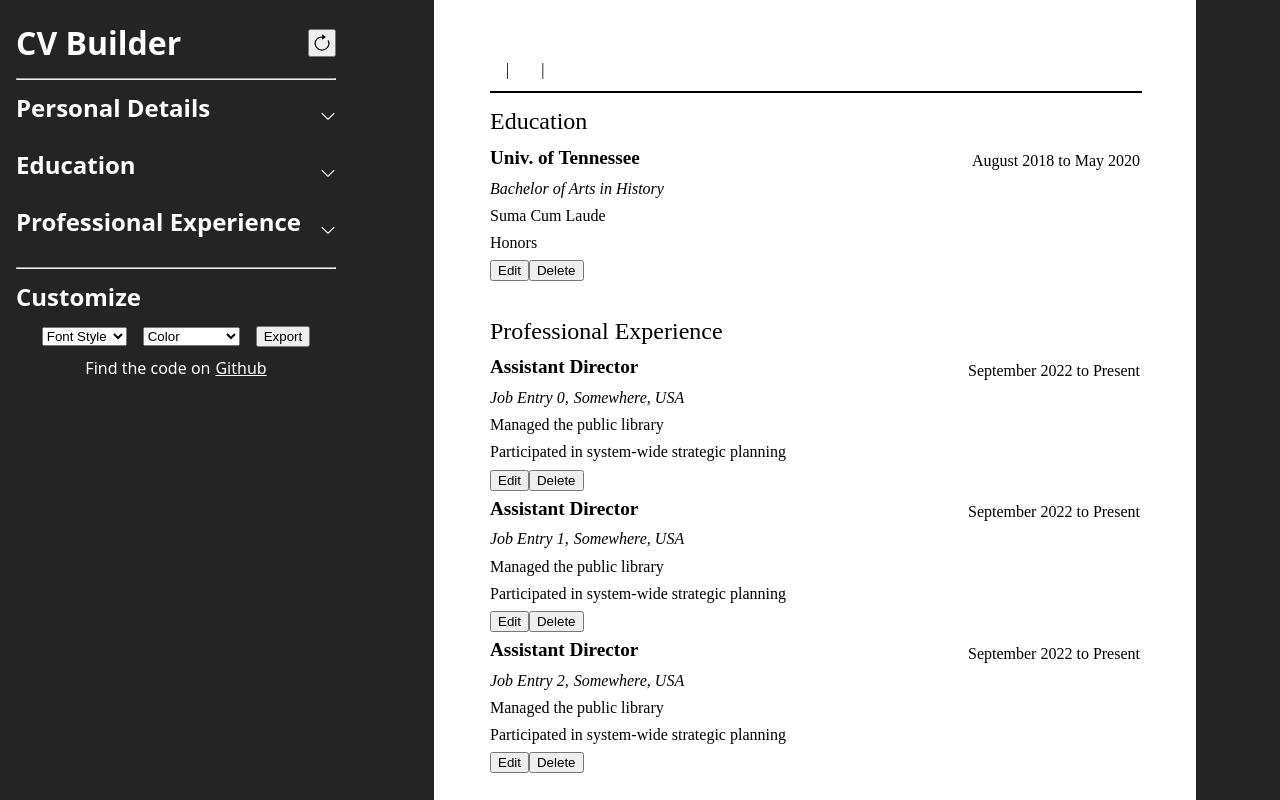
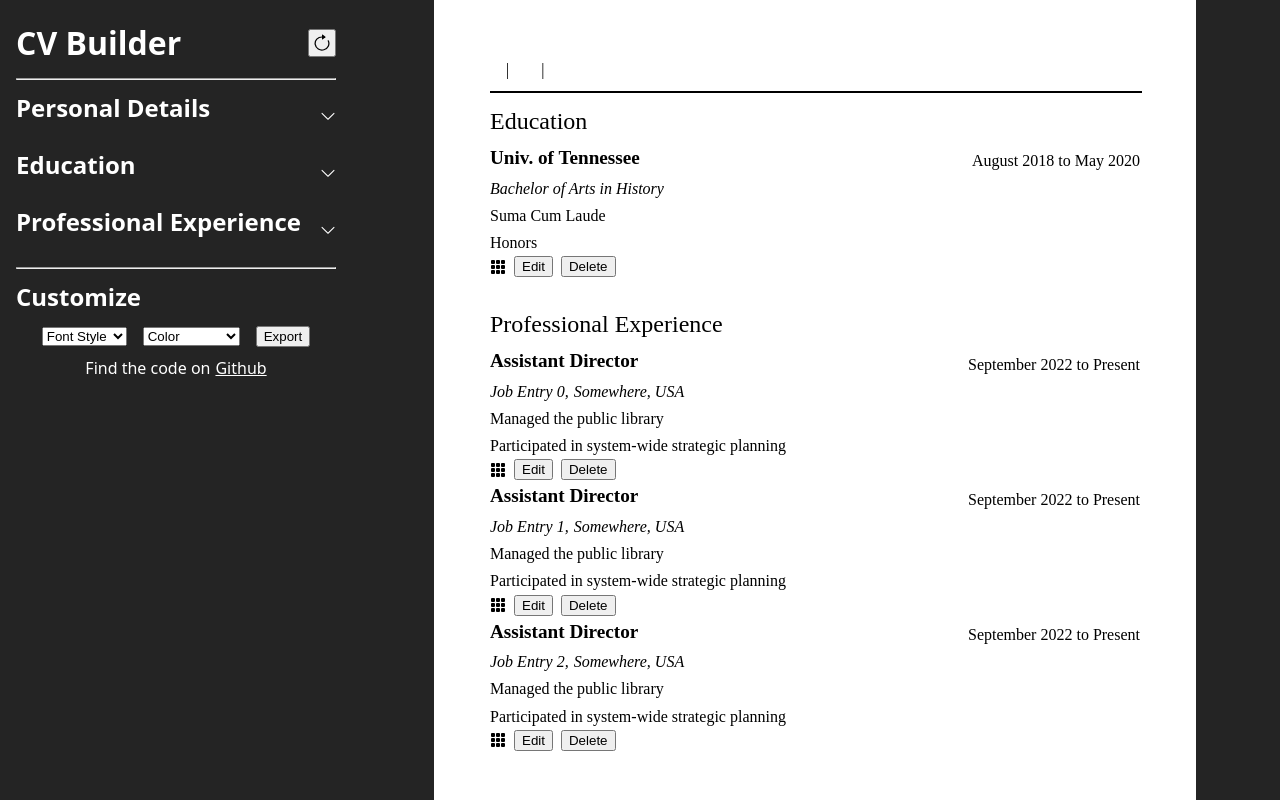
Before and after one commit to jamesspearsv/cv-builder, a React (Vite) app: page / in a window 1280 px wide. Shown: the top 800 px of the page. Built offline with nearby package versions, Linux system fonts and the light colour scheme.

Commit message:
Add drag/drop function to education preview

```diff
--- a/src/App.css
+++ b/src/App.css
@@ -8,7 +8,7 @@ main {
   pointer-events: none;
 }
 
-[draggable] .action-panel > button {
+[draggable] .action-panel .action-item * {
   pointer-events: auto;
 }
 
--- /dev/null
+++ b/src/components/ActionPanel/ActionPanel.css
@@ -0,0 +1,11 @@
+.action-panel {
+  display: flex;
+  align-items: center;
+  gap: 0.5rem;
+}
+
+.action-item {
+  display: flex;
+  justify-content: center;
+  align-items: center;
+}
--- a/src/components/ActionPanel/ActionPanel.jsx
+++ b/src/components/ActionPanel/ActionPanel.jsx
@@ -1,6 +1,21 @@
+import './ActionPanel.css';
+
 export function ActionPanel({ handleEditing, section, index }) {
   return (
     <div className='action-panel no-print'>
+      <div className='action-item'>
+        <svg
+          xmlns='http://www.w3.org/2000/svg'
+          width='1rem'
+          height='1rem'
+          fill='currentColor'
+          class='bi bi-grid-3x3-gap-fill'
+          viewBox='0 0 16 16'
+        >
+          <path d='M1 2a1 1 0 0 1 1-1h2a1 1 0 0 1 1 1v2a1 1 0 0 1-1 1H2a1 1 0 0 1-1-1zm5 0a1 1 0 0 1 1-1h2a1 1 0 0 1 1 1v2a1 1 0 0 1-1 1H7a1 1 0 0 1-1-1zm5 0a1 1 0 0 1 1-1h2a1 1 0 0 1 1 1v2a1 1 0 0 1-1 1h-2a1 1 0 0 1-1-1zM1 7a1 1 0 0 1 1-1h2a1 1 0 0 1 1 1v2a1 1 0 0 1-1 1H2a1 1 0 0 1-1-1zm5 0a1 1 0 0 1 1-1h2a1 1 0 0 1 1 1v2a1 1 0 0 1-1 1H7a1 1 0 0 1-1-1zm5 0a1 1 0 0 1 1-1h2a1 1 0 0 1 1 1v2a1 1 0 0 1-1 1h-2a1 1 0 0 1-1-1zM1 12a1 1 0 0 1 1-1h2a1 1 0 0 1 1 1v2a1 1 0 0 1-1 1H2a1 1 0 0 1-1-1zm5 0a1 1 0 0 1 1-1h2a1 1 0 0 1 1 1v2a1 1 0 0 1-1 1H7a1 1 0 0 1-1-1zm5 0a1 1 0 0 1 1-1h2a1 1 0 0 1 1 1v2a1 1 0 0 1-1 1h-2a1 1 0 0 1-1-1z' />
+        </svg>
+      </div>
+      <div className='action-item'>
         <button
           onClick={() => {
             handleEditing(section, index);
@@ -8,7 +23,10 @@ export function ActionPanel({ handleEditing, section, index }) {
         >
           Edit
         </button>
+      </div>
+      <div className='action-item'>
         <button>Delete</button>
+      </div>
     </div>
   );
 }
--- a/src/components/EducationPreview/EducationPreview.jsx
+++ b/src/components/EducationPreview/EducationPreview.jsx
@@ -1,15 +1,21 @@
 import { ActionPanel } from '../ActionPanel/ActionPanel';
 import './EducationPreview.css';
 
-export function EducationPreview({ info, setInfo, handleEditing }) {
+export function EducationPreview({ info, handleEditing, move }) {
   if (!info.education) return;
 
   return info.education.map((entry, index) => (
     <div
       key={entry.key}
-      className='education-entry'
+      className='education-entry draggable movable'
       data-section='work'
       data-index={index}
+      draggable='true'
+      onDragStart={move.handleDragStart}
+      onDragOver={move.handelDragOver}
+      onDragEnter={move.handleDragEnter}
+      onDragLeave={move.handleDragLeave}
+      onDrop={move.handleDrop}
     >
       <div
         className='entry-group'
--- a/src/components/Preview/Preview.css
+++ b/src/components/Preview/Preview.css
@@ -3,7 +3,7 @@
 #preview {
   --preview-size: 650px;
   width: var(--preview-size);
-  height: calc(var(--preview-size) * 1.2941);
+  min-height: calc(var(--preview-size) * 1.2941);
   background-color: #ffffff;
   color: #000000;
   padding: 3.5rem;
@@ -36,9 +36,8 @@ hr.divider {
   white-space: pre-wrap;
 }
 
-.draggable:hover {
+.action-item svg:hover {
   cursor: move;
-  background-color: #e9e9e9;
 }
 
 .over {
--- a/src/components/Preview/Preview.jsx
+++ b/src/components/Preview/Preview.jsx
@@ -32,6 +32,70 @@ export function Preview({ info, setInfo, style }) {
     }
   }
 
+  const move = (() => {
+    let moveInfo = {
+      section: '',
+      currentIndex: '',
+      sectionConfirm: '',
+      newIndex: '',
+    };
+
+    function handleDragStart(e) {
+      moveInfo.section = e.target.dataset.section;
+      moveInfo.currentIndex = parseInt(e.target.dataset.index);
+    }
+
+    function handelDragOver(e) {
+      e.preventDefault();
+      return false;
+    }
+
+    function handleDragEnter(e) {
+      e.preventDefault();
+      if (e.target.classList.contains('movable')) {
+        e.target.classList.add('over');
+      }
+
+      moveInfo.sectionConfirm = e.target.dataset.section;
+      moveInfo.newIndex = parseInt(e.target.dataset.index);
+    }
+
+    function handleDragLeave(e) {
+      e.preventDefault();
+      e.target.classList.remove('over');
+    }
+
+    function handleDrop(e) {
+      e.preventDefault();
+      if (moveInfo.section !== moveInfo.sectionConfirm) return;
+
+      let array;
+      if (moveInfo.section === 'work') {
+        array = [...info.work];
+      } else {
+        array = [...info.education];
+      }
+
+      const temp = array[moveInfo.currentIndex]; // copy entry being moved
+      array.splice(moveInfo.currentIndex, 1); // remove entry being moved
+      array.splice(moveInfo.newIndex, 0, temp); // add copied entry
+
+      if (moveInfo.section === 'work') {
+        setInfo({ ...info, work: array });
+      } else {
+        setInfo({ ...info, education: array });
+      }
+      e.target.classList.remove('over');
+    }
+    return {
+      handleDragStart,
+      handelDragOver,
+      handleDragEnter,
+      handleDrop,
+      handleDragLeave,
+    };
+  })();
+
   return (
     <>
       <div
@@ -47,8 +111,8 @@ export function Preview({ info, setInfo, style }) {
         <div className='preview-h1'>Education</div>
         <EducationPreview
           info={info}
-          setInfo={setInfo}
           handleEditing={handleEditing}
+          move={move}
         />
         <br />
         <div className='preview-h1'>Professional Experience</div>
@@ -56,6 +120,7 @@ export function Preview({ info, setInfo, style }) {
           info={info}
           setInfo={setInfo}
           handleEditing={handleEditing}
+          move={move}
         />
       </div>
     </>
--- a/src/components/WorkPreview/WorkPreview.jsx
+++ b/src/components/WorkPreview/WorkPreview.jsx
@@ -1,68 +1,13 @@
 import { ActionPanel } from '../ActionPanel/ActionPanel';
 import './WorkPreview.css';
 
-export function WorkPreview({ info, setInfo, handleEditing }) {
+export function WorkPreview({ info, handleEditing, move }) {
   if (!info.work) return;
-
-  let moveInfo = {
-    section: '',
-    currentIndex: '',
-    sectionConfirm: '',
-    newIndex: '',
-  };
-
-  const move = (() => {
-    function handleDragStart(e) {
-      moveInfo.section = e.target.dataset.section;
-      moveInfo.currentIndex = parseInt(e.target.dataset.index);
-
-      // console.log('section: ' + section);
-      // console.log('currentIndex: ' + currentIndex);
-    }
-
-    function handelDragOver(e) {
-      e.preventDefault();
-      return false;
-    }
-
-    function handleDragEnter(e) {
-      e.preventDefault();
-      e.target.classList.add('over');
-      moveInfo.sectionConfirm = e.target.dataset.section;
-      moveInfo.newIndex = parseInt(e.target.dataset.index);
-    }
-
-    function handleDragLeave(e) {
-      e.preventDefault();
-      e.target.classList.remove('over');
-    }
-
-    function handleDrop(e) {
-      e.preventDefault();
-      if (moveInfo.section !== moveInfo.sectionConfirm) return;
-
-      console.log(moveInfo);
-      const work = [...info.work];
-      const temp = work[moveInfo.currentIndex]; // copy entry being moved
-      work.splice(moveInfo.currentIndex, 1); // remove entry being moved
-      work.splice(moveInfo.newIndex, 0, temp); // add copied entry
-
-      setInfo({ ...info, work: work });
-      e.target.classList.remove('over');
-    }
-    return {
-      handleDragStart,
-      handelDragOver,
-      handleDragEnter,
-      handleDrop,
-      handleDragLeave,
-    };
-  })();
 
   return info.work.map((entry, index) => (
     <div
       key={entry.key}
-      className='work-entry draggable'
+      className='work-entry draggable movable'
       data-section='work'
       data-index={index}
       draggable='true'
```
Also changed, not shown: 1 other file (tests, documents, lock files or other folders). Lines whose indentation alone changed are shown as unchanged.
